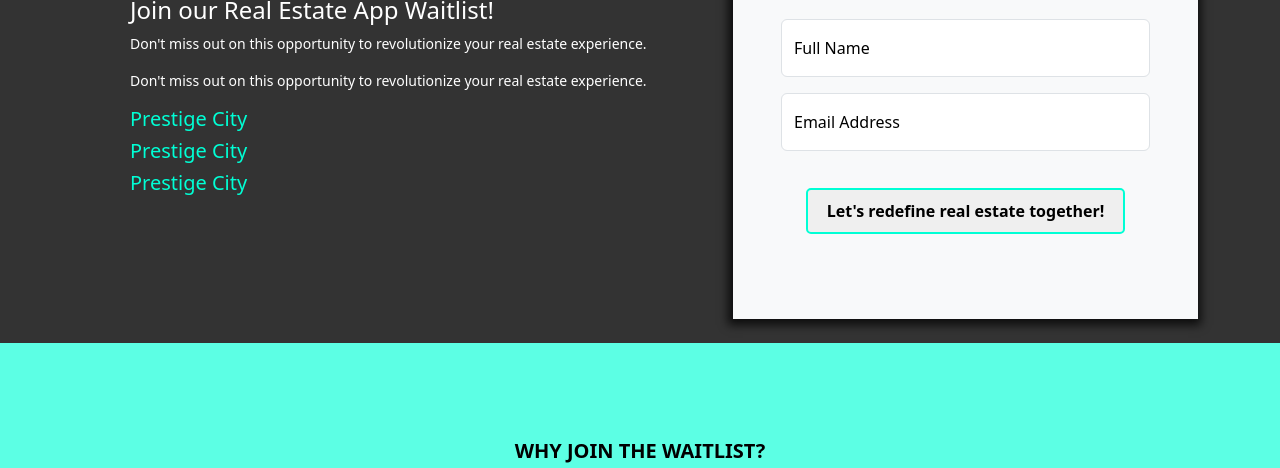
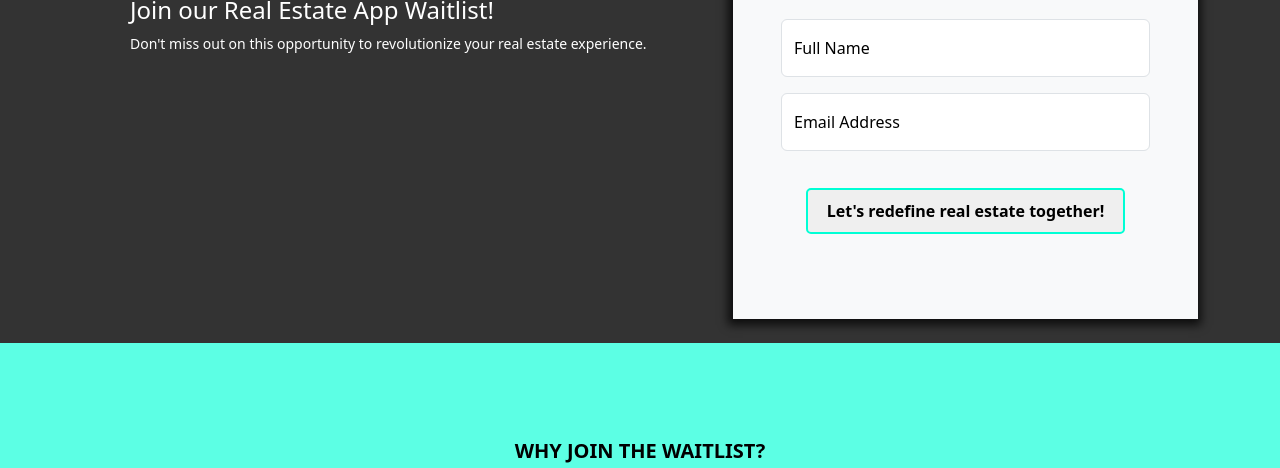
Before and after one commit to Jenny-Edwinn/Email-Capturing, a plain HTML site: page index.html in a window 1280 px wide. Shown: the part 311-779 px from the top of the page. Drawn offline with nearby package versions, Linux system fonts and the light colour scheme; a script that the page names is missing.

Commit message:
Updated index.html with some removed elements

```diff
--- a/index.html
+++ b/index.html
@@ -28,10 +28,6 @@
                             <h1>Be the First to <span style="color: rgb(0, 255, 213);">Connect</span></h1>
                             <h4>Join our Real Estate App Waitlist!</h4>
                             <p>Don't miss out on this opportunity to revolutionize your real estate experience.</p>
-                            <p>Don't miss out on this opportunity to revolutionize your real estate experience.</p>
-                            <h5>Prestige City</h5>
-                            <h5>Prestige City</h5>
-                            <h5>Prestige City</h5>
                         </div>
 
                     </div>
```
